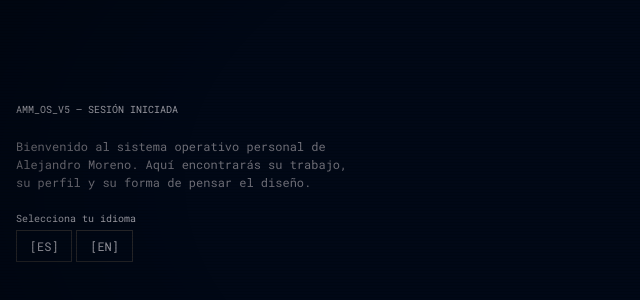
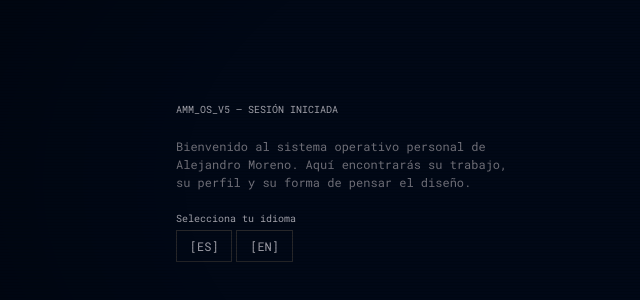
Before and after one commit to AlejandroMorenoMartin/amm-os, a React (Vite) app: page / in a window 1280 px wide. Shown: the part 218-518 px from the top of the page, without its empty margins (0-640 px from the left). Built offline with nearby package versions, Linux system fonts and the light colour scheme.

Commit message:
fix(amm-os): restore maxWidth in boot/onboarding layout

```diff
--- a/src/components/shell/Shell.tsx
+++ b/src/components/shell/Shell.tsx
@@ -29,7 +29,7 @@ export function Shell({ children, hideBars = false }: ShellProps) {
       <TopBar ref={topRef} style={barsStyle} />
       {hideBars ? (
         <div className="flex-1 flex items-center justify-center">
-          <main className="w-full flex flex-col" style={{ paddingInline: 'var(--shell-padding)' }}>
+          <main className="w-full flex flex-col" style={{ maxWidth: 'var(--shell-max-width)', paddingInline: 'var(--shell-padding)' }}>
             {children}
           </main>
         </div>
```
